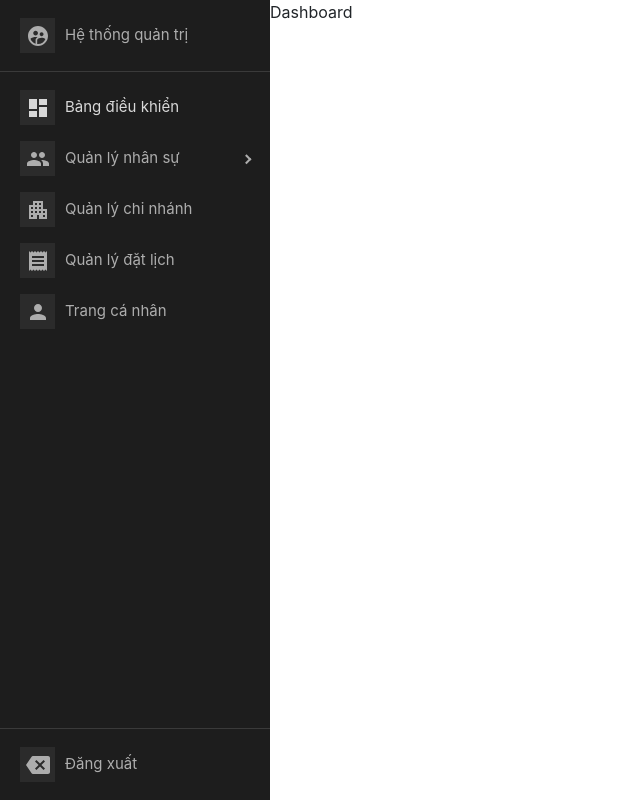
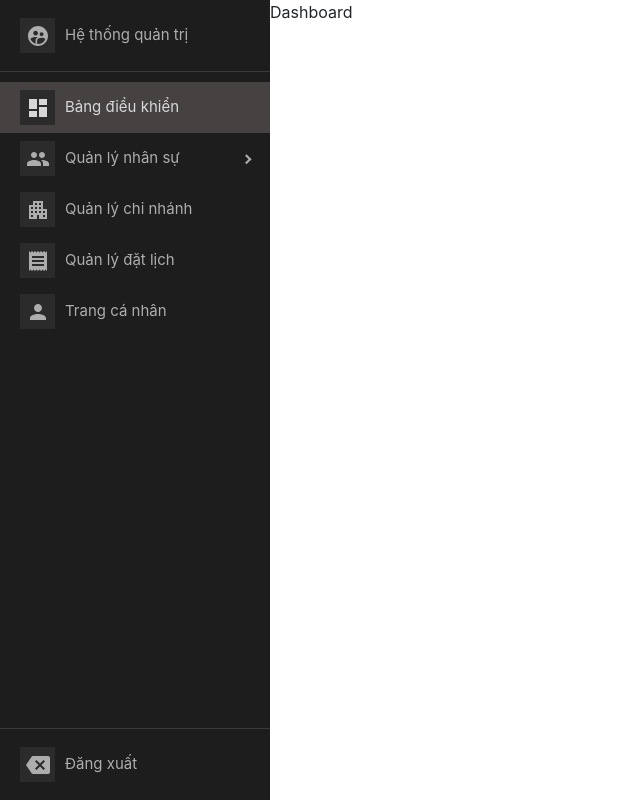
Before and after one commit to c4phesua/manager-web-app, a React (Create React App) app: page / in a window 1280 px wide. Shown: the whole page, without its empty margins (0-640 px from the left). Built offline with nearby package versions, Linux system fonts and the light colour scheme; sample sign-in values are in the browser's storage.

Commit message:
add active color

```diff
--- a/src/App.scss
+++ b/src/App.scss
@@ -1,5 +1,4 @@
 @import "~toastr/toastr.scss";
-@import '~react-pro-sidebar/dist/scss/styles.scss';
 @import "/src/scss/app_toast";
 @import "/src/scss/app_sidebar";
 
--- a/src/scss/_app_sidebar.scss
+++ b/src/scss/_app_sidebar.scss
@@ -11,3 +11,9 @@ $submenu-bg-color: #2b2b2b !default;
 $submenu-bg-color-collapsed: #2b2b2b !default;
 $icon-bg-color: #2b2b2b !default;
 $icon-size: 35px !default;
+
+.pro-menu-item.active {
+  background: #474242;
+}
+
+@import '~react-pro-sidebar/dist/scss/styles.scss';
```
